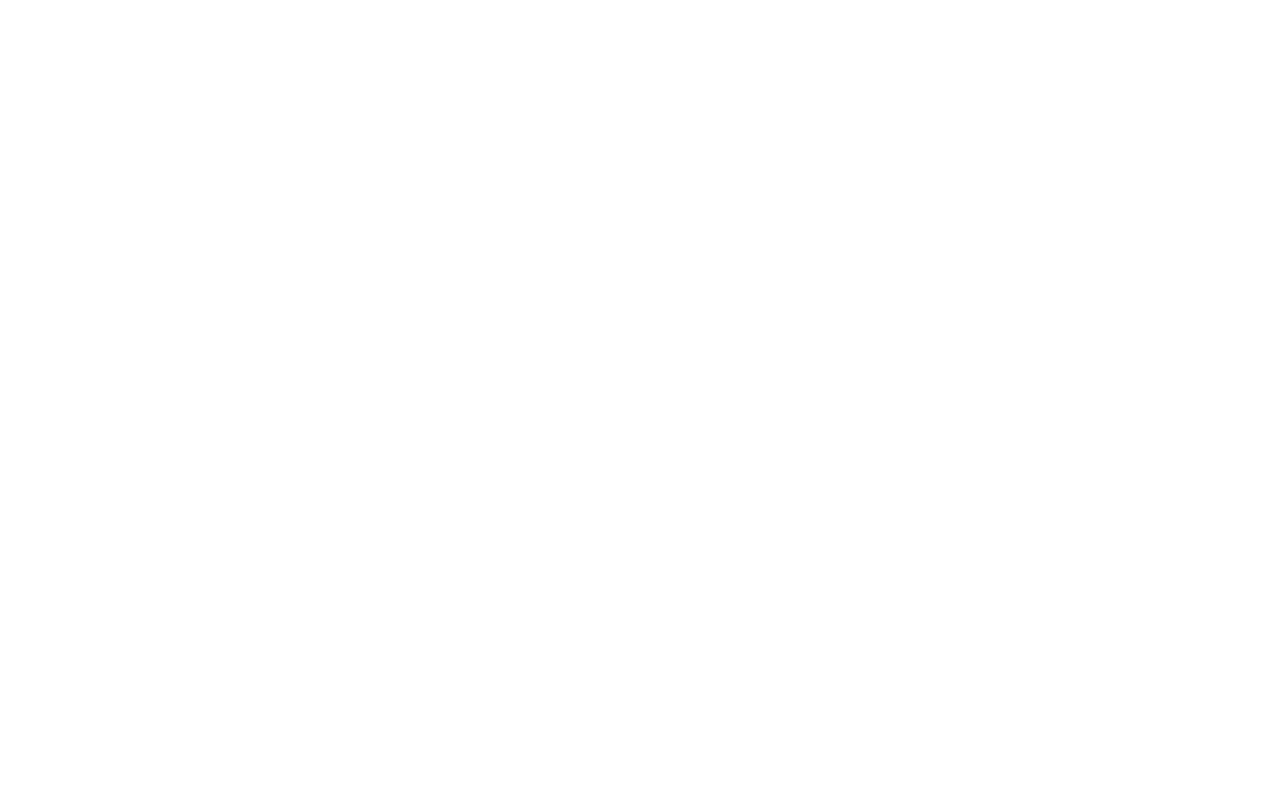
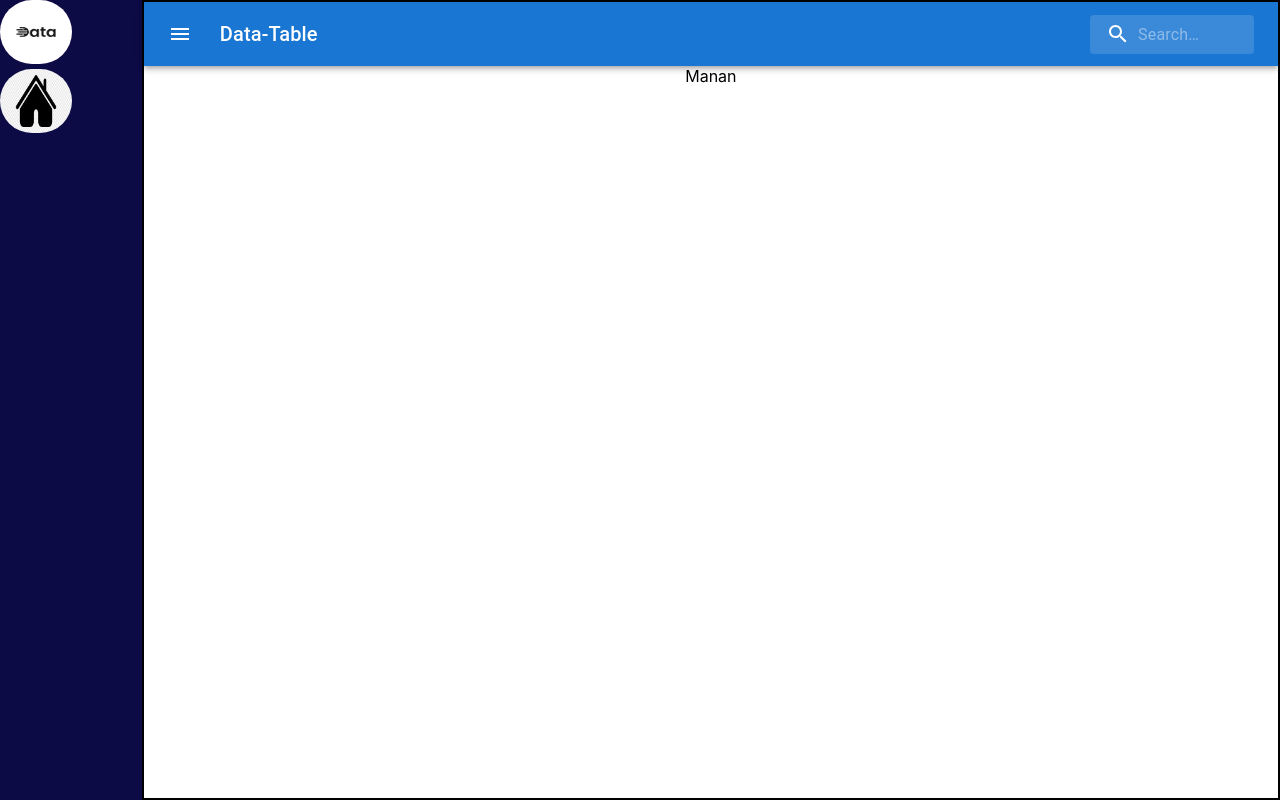
Before and after one commit to MananAlchemy/React_Crud, a React (Create React App) app: page /UI in a window 1280 px wide. Before the commit this address had no page. Built offline with nearby package versions, Linux system fonts and the light colour scheme.

Commit message:
website validation added

```diff
--- a/src/App.js
+++ b/src/App.js
@@ -7,6 +7,7 @@
 import { BrowserRouter as Router, Routes, Route } from "react-router-dom";
 // import MananTable from "./components/Table.js";
 import EnhancedTable from "./components/Table.js";
+import Ui from "./components/Ui.js";
 
 function App() {
   return (
@@ -22,6 +23,7 @@
         <Routes>
           <Route path="/" element={<Form />} />
           <Route path="Table" element={<EnhancedTable />} />
+          <Route path="UI" element={<Ui />} />
         </Routes>
       </Router>
     </div>
--- a/src/components/Form.js
+++ b/src/components/Form.js
@@ -58,8 +58,13 @@
       [type]:
         value.trim() === "" ||
         (type === "email" && !validateEmail(value)) ||
-        (type === "password" && !validatePassword(value)),
+        (type === "password" && !validatePassword(value)) ||
+        (type === "website" && !validateWebsite(value)),
     });
+  };
+  const validateWebsite = (value) => {
+    // Simple validation for a valid URL
+    return /^(ftp|http|https):\/\/[^ "]+$/.test(value);
   };
 
   // Event handler for form submission
--- /dev/null
+++ b/src/components/Ui.js
@@ -0,0 +1,117 @@
+import * as React from "react";
+import { styled, alpha } from "@mui/material/styles";
+import AppBar from "@mui/material/AppBar";
+import Box from "@mui/material/Box";
+import Toolbar from "@mui/material/Toolbar";
+import IconButton from "@mui/material/IconButton";
+import Typography from "@mui/material/Typography";
+import InputBase from "@mui/material/InputBase";
+import MenuIcon from "@mui/icons-material/Menu";
+import SearchIcon from "@mui/icons-material/Search";
+import dataImage from "../assets/data.jpg";
+import homeImage from "../assets/home.png";
+
+const Search = styled("div")(({ theme }) => ({
+  position: "relative",
+  borderRadius: theme.shape.borderRadius,
+  backgroundColor: alpha(theme.palette.common.white, 0.15),
+  "&:hover": {
+    backgroundColor: alpha(theme.palette.common.white, 0.25),
+  },
+  marginLeft: 0,
+  width: "100%",
+  [theme.breakpoints.up("sm")]: {
+    marginLeft: theme.spacing(1),
+    width: "auto",
+  },
+}));
+
+const SearchIconWrapper = styled("div")(({ theme }) => ({
+  padding: theme.spacing(0, 2),
+  height: "100%",
+  position: "absolute",
+  pointerEvents: "none",
+  display: "flex",
+  alignItems: "center",
+  justifyContent: "center",
+}));
+
+const StyledInputBase = styled(InputBase)(({ theme }) => ({
+  color: "inherit",
+  width: "100%",
+  "& .MuiInputBase-input": {
+    padding: theme.spacing(1, 1, 1, 0),
+    // vertical padding + font size from searchIcon
+    paddingLeft: `calc(1em + ${theme.spacing(4)})`,
+    transition: theme.transitions.create("width"),
+    [theme.breakpoints.up("sm")]: {
+      width: "12ch",
+      "&:focus": {
+        width: "20ch",
+      },
+    },
+  },
+}));
+
+const Ui = () => {
+  return (
+    <>
+      <div className="Main-div">
+        <div className="vertical-bar">
+          <div>
+            <img
+              src={dataImage}
+              className="logo"
+              alt="This is Data image"
+            ></img>
+          </div>
+          <div>
+            <img
+              src={homeImage}
+              className="logo"
+              alt="This is Home image"
+            ></img>
+          </div>
+        </div>
+        <div className="horizontal-section">
+          <Box sx={{ flexGrow: 1 }}>
+            <AppBar position="static">
+              <Toolbar>
+                <IconButton
+                  size="large"
+                  edge="start"
+                  color="inherit"
+                  aria-label="open drawer"
+                  sx={{ mr: 2 }}
+                >
+                  <MenuIcon />
+                </IconButton>
+                <Typography
+                  variant="h6"
+                  noWrap
+                  component="div"
+                  sx={{ flexGrow: 1, display: { xs: "none", sm: "block" } }}
+                >
+                  Data-Table
+                </Typography>
+                <Search>
+                  <SearchIconWrapper>
+                    <SearchIcon />
+                  </SearchIconWrapper>
+                  <StyledInputBase
+                    placeholder="Search…"
+                    inputProps={{ "aria-label": "search" }}
+                  />
+                </Search>
+              </Toolbar>
+            </AppBar>
+          </Box>
+
+          <div className="Table-content">Manan</div>
+        </div>
+      </div>
+    </>
+  );
+};
+
+export default Ui;
--- a/src/index.css
+++ b/src/index.css
@@ -1,13 +1,61 @@
 body {
   margin: 0;
-  font-family: -apple-system, BlinkMacSystemFont, 'Segoe UI', 'Roboto', 'Oxygen',
-    'Ubuntu', 'Cantarell', 'Fira Sans', 'Droid Sans', 'Helvetica Neue',
+  font-family: -apple-system, BlinkMacSystemFont, "Segoe UI", "Roboto", "Oxygen",
+    "Ubuntu", "Cantarell", "Fira Sans", "Droid Sans", "Helvetica Neue",
     sans-serif;
   -webkit-font-smoothing: antialiased;
   -moz-osx-font-smoothing: grayscale;
 }
 
 code {
-  font-family: source-code-pro, Menlo, Monaco, Consolas, 'Courier New',
+  font-family: source-code-pro, Menlo, Monaco, Consolas, "Courier New",
     monospace;
 }
+.vertical-bar {
+  width: 10rem;
+  background-color: #0d0b45;
+  height: 100%;
+  display: flex;
+  justify-content: top;
+  align-items: start;
+  /* padding: 30px; */
+  /* padding-right: 20px; */
+  flex-direction: column;
+  gap: 5px;
+}
+
+.logo {
+  height: 4rem;
+  width: 4.5rem;
+  border-radius: 50px;
+  /* padding: 10px; */
+  align-items: center;
+  display: flex;
+  justify-content: center;
+}
+
+.Main-div {
+  height: 100vh;
+  /* border: 2px solid; */
+  display: flex;
+}
+
+.horizontal-bar {
+  display: flex;
+  height: 5rem;
+  width: 100%;
+  /* border: 5px solid red; */
+  background-color: black;
+}
+
+.horizontal-section {
+  border: 2px solid black;
+  width: 100%;
+}
+
+.Table-content {
+  display: flex;
+  align-items: center;
+  text-align: center;
+  justify-content: center;
+}
```
Also changed, not shown: src/assets/data.jpg (added), src/assets/home.png (added).
